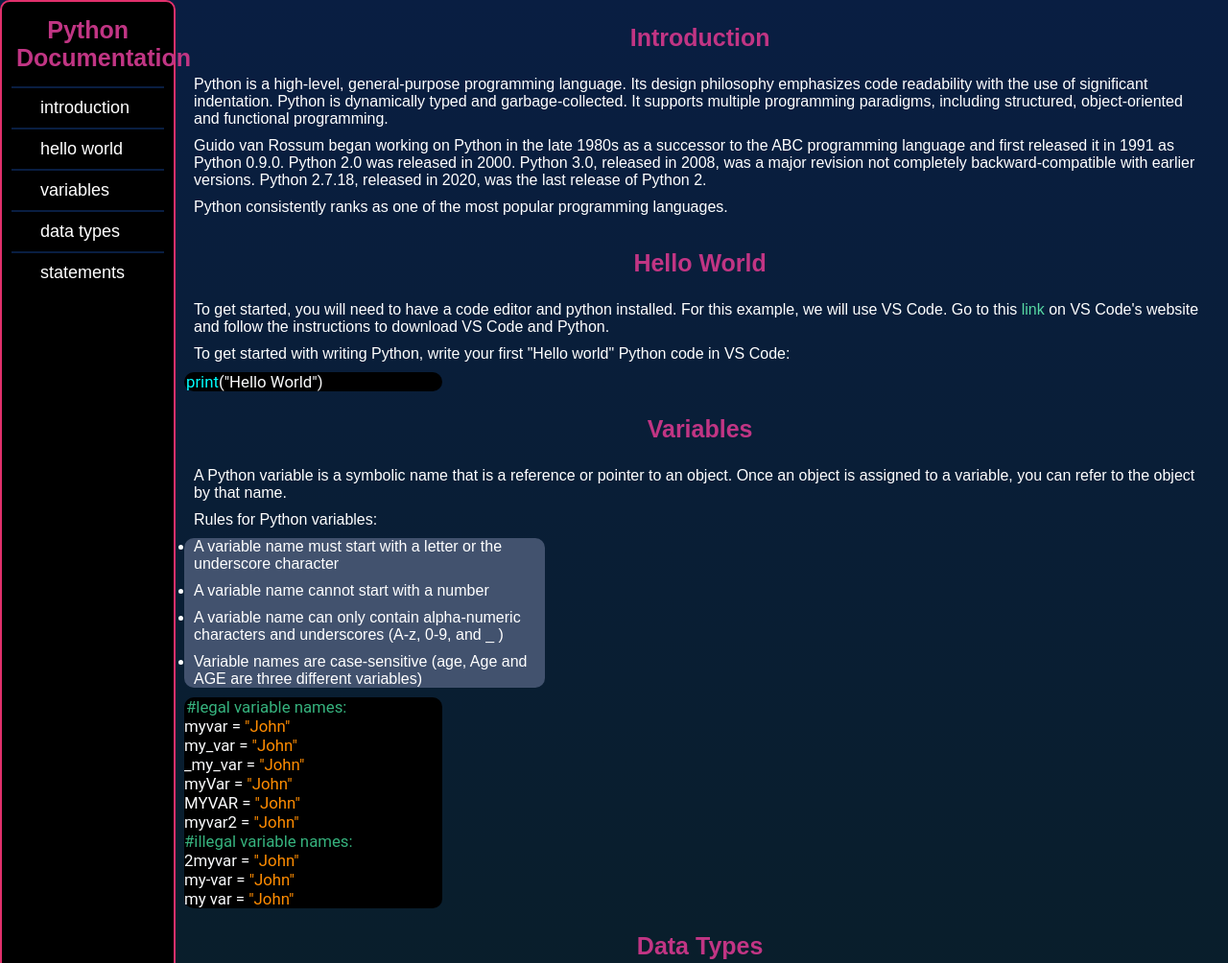
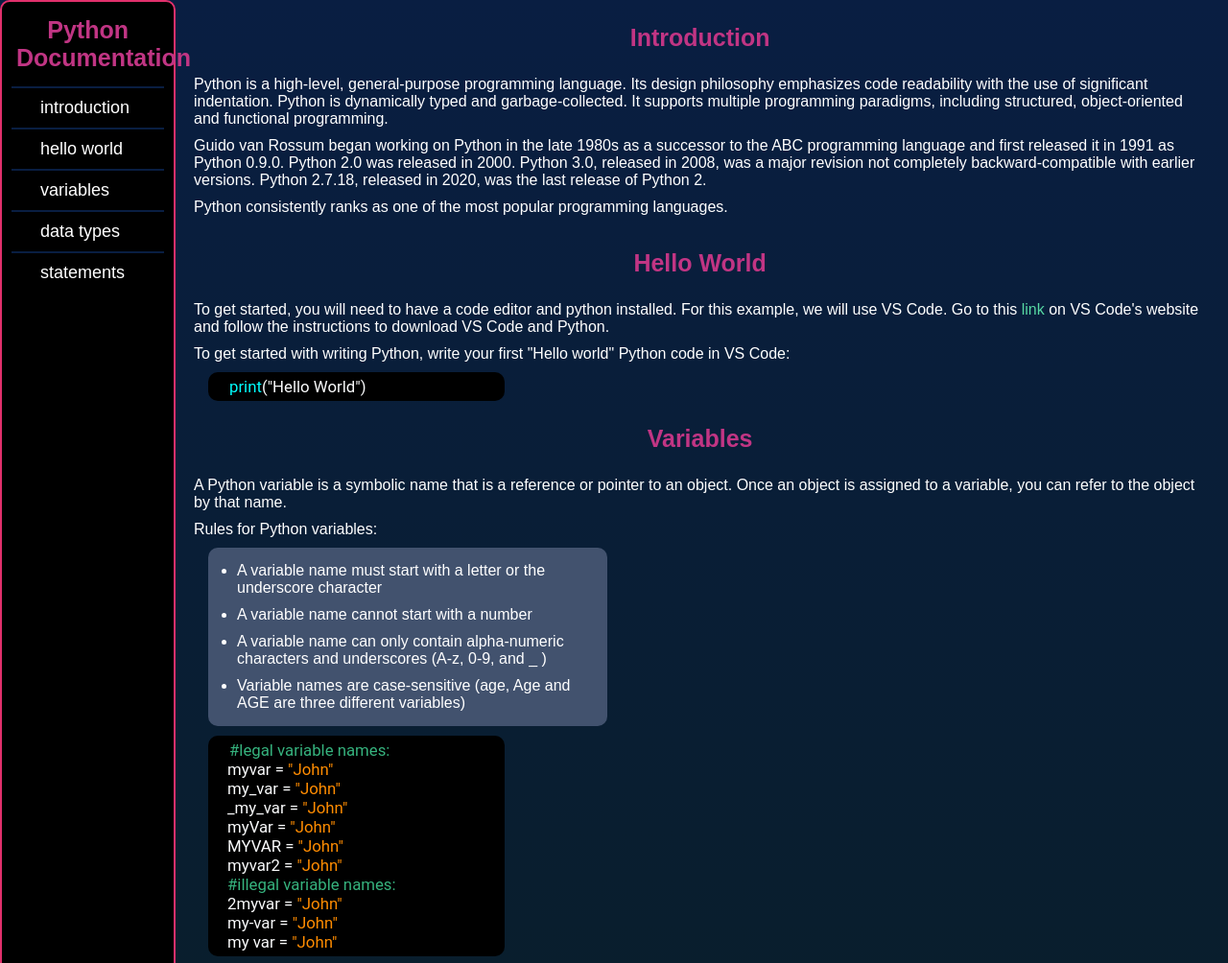
Before and after one commit to amengistu-98/freeCodeCamp-Technical-Documentation-Page, a plain HTML site: page index.html in a window 1280 px wide. Shown: the top 1004 px of the page at 96% size. Drawn offline with Linux system fonts and the light colour scheme.

Commit message:
adjusted margins/padding for note and code containers

```diff
--- a/styles.css
+++ b/styles.css
@@ -89,8 +89,8 @@ Issues to resolve:
   }
   .code-container {
     background-color: black;
-    margin: 0 25;
-    padding: 5 20;
+    margin: 0px 25px;
+    padding: 5px 20px;
     width: 25%;
     border-radius: 10px;
   }
@@ -117,10 +117,10 @@ Issues to resolve:
   }
   .note-container {
     background-color: #42526E;
-    padding: 5 20;
+    padding: 5px 20px;
     width: 35%;
     border-radius: 10px;
-    margin: 10 25;
+    margin: 10px 25px;
   }
   .note {
     font-family: Roboto, sans-serif;
```
